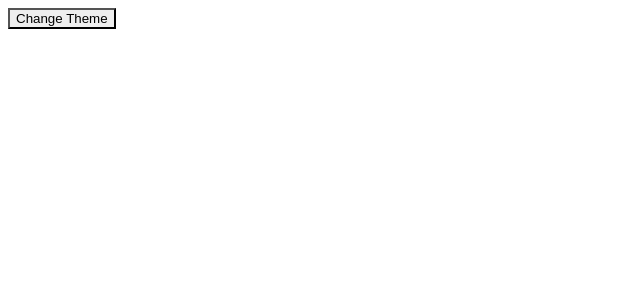
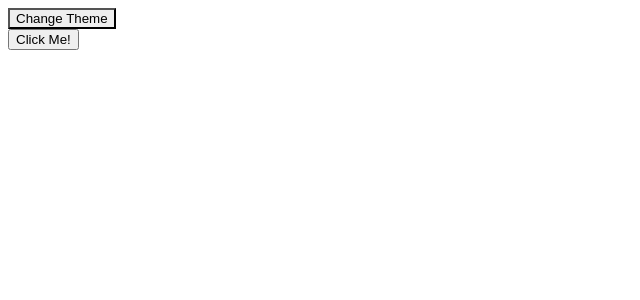
Before and after one commit to TrustDev/react.js-deep-learning, a React (Create React App) app: page / in a window 1280 px wide. Shown: the top 300 px of the page, without its empty margins (0-640 px from the left). Built offline with nearby package versions, Linux system fonts and the light colour scheme.

Commit message:
create fancybutton forwardref

```diff
--- a/src/App.js
+++ b/src/App.js
@@ -35,6 +35,12 @@ function ProfilePage() {
   return <div></div>;
 }
 
+const FancyButton = React.forwardRef((props, ref) => (
+  <button ref={ref} className="FancyButton">
+    {props.children}
+  </button>
+));
+
 export default class App extends React.Component {
   constructor(props) {
     super(props);
@@ -48,6 +54,7 @@ export default class App extends React.Component {
       theme: themes.light,
       toggleTheme: this.toggleTheme
     };
+    this.inputRef = React.createRef();
   }
 
   render() {
@@ -57,6 +64,7 @@ export default class App extends React.Component {
         <UserContext.Provider value={signedInUser}>
           <Toolbar changeTheme={this.toggleTheme} />
           <Layout />
+          <FancyButton ref={this.inputRef}>Click Me!</FancyButton>
         </UserContext.Provider>
       </ThemeContext.Provider>
     );
```
